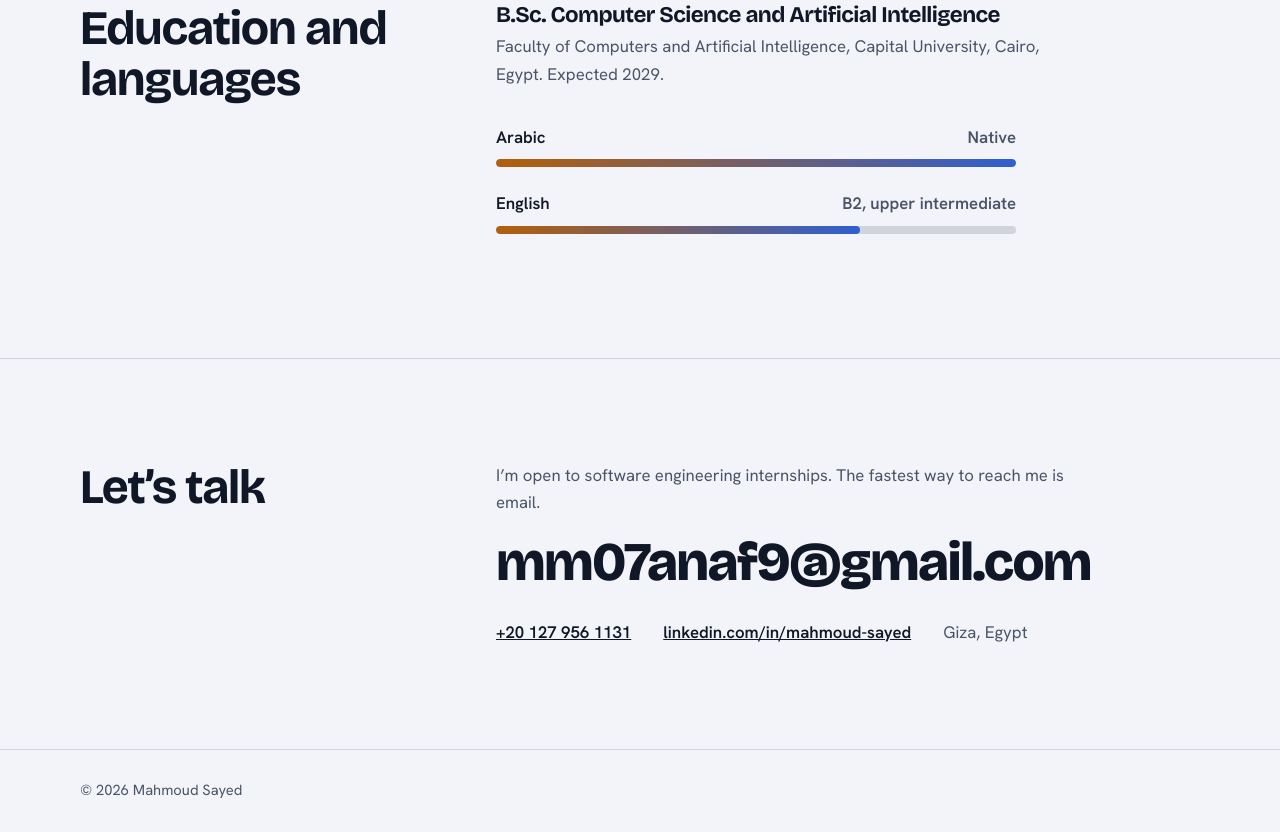
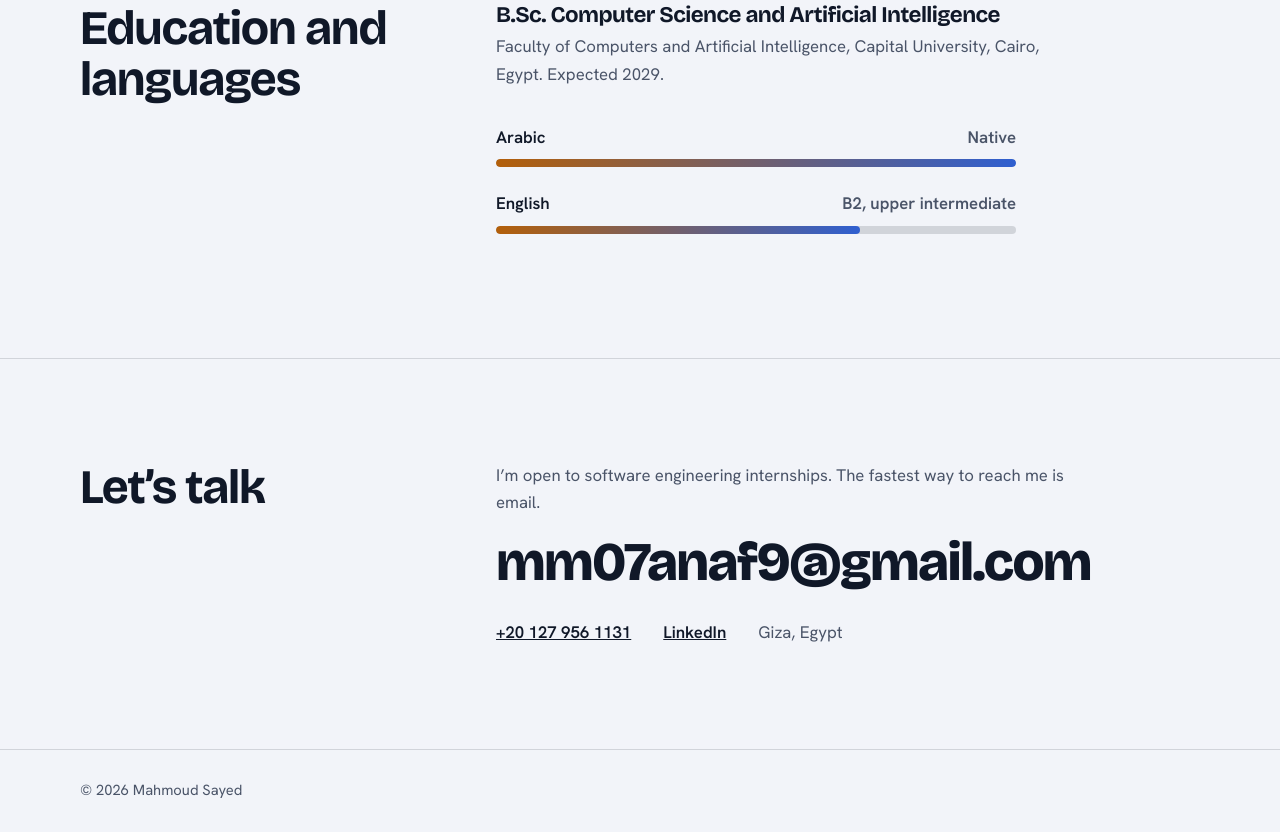
Before and after one commit to mm07anaf9-cell/mahmoud_sayed_portofilio2, a plain HTML site: page index.html in a window 1280 px wide. Shown: the part 3423-4255 px from the top of the page. Drawn offline with nearby package versions, Linux system fonts and the light colour scheme.

Commit message:
Enhance contact information in index.html
Updated LinkedIn link to include full URL and added noreferrer attribute.

```diff
--- a/index.html
+++ b/index.html
@@ -265,9 +265,13 @@ header nav a:first-child{border-top:0}
 <p class="mu">I’m open to software engineering internships. The fastest way to reach me is email.</p>
 <a class="big" href="mailto:mm07anaf9@gmail.com">mm07anaf9@gmail.com</a>
 <div class="cl">
-<a href="tel:+201279561131">+20 127 956 1131</a>
-<a href="/" target="_blank" rel="noopener">linkedin.com/in/mahmoud-sayed</a>
-<span class="mu">Giza, Egypt</span>
+  <a href="tel:+201279561131">+20 127 956 1131</a>
+  <a href="https://www.linkedin.com/in/mahmoud-sayed-9138b5384/"
+     target="_blank"
+     rel="noopener noreferrer">
+    LinkedIn
+  </a>
+  <span class="mu">Giza, Egypt</span>
 </div>
 </div>
 </div>
```
